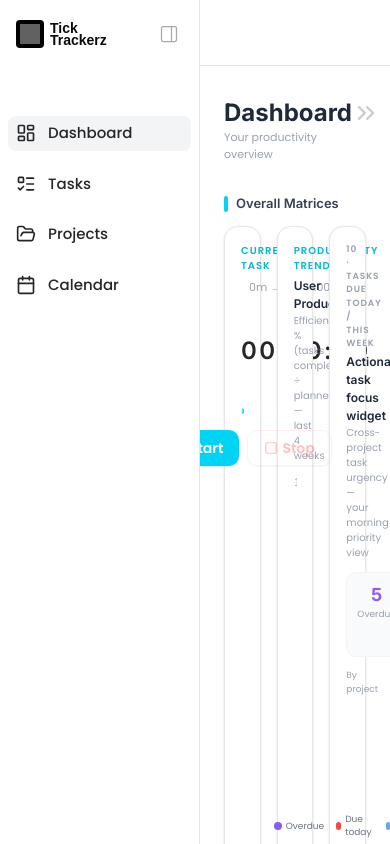
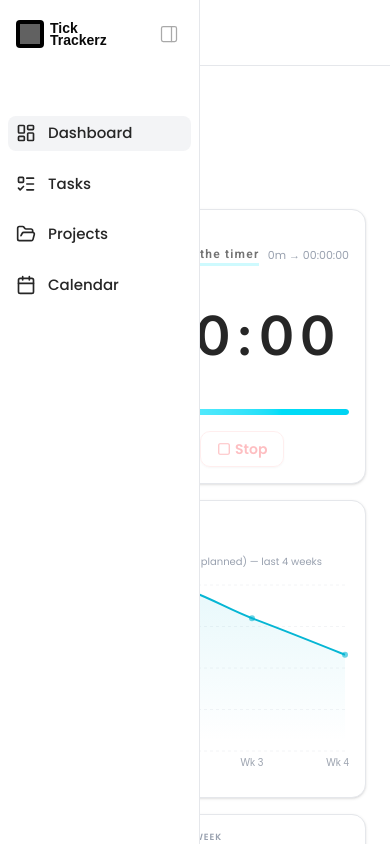
Before and after one commit to DevpratapTomar2005/prod-track, a React (Vite) app in the folder frontend/: page /devpratap/dashboard in a window 390 px wide. Built offline with nearby package versions, Linux system fonts and the light colour scheme; grey boxes are pictures that could not be loaded.

Commit message:
ADD: Make Dashboard Responsive

```diff
--- a/frontend/src/components/Dashboard.tsx
+++ b/frontend/src/components/Dashboard.tsx
@@ -187,9 +187,9 @@ const Dashboard = () => {
               Overall Matrices
             </h2>
           </div>
-          <div className="grid grid-cols-3 gap-4">
+          <div className="grid grid-cols-3 gap-4 dashboard-overall-matricies">
             {/* Timer card */}
-            <div className="bg-white border border-gray-200 rounded-xl p-4 shadow-sm ">
+            <div className="bg-white border border-gray-200 rounded-xl p-4 shadow-sm dashboard-overall-matricies-1">
               <SectionLabel>Current Task</SectionLabel>
               <Timer
                 value={0}
@@ -204,7 +204,7 @@ const Dashboard = () => {
             </div>
 
             {/* User Productivity */}
-            <div className="bg-white border border-gray-200 rounded-xl p-4 shadow-sm">
+            <div className="bg-white border border-gray-200 rounded-xl p-4 shadow-sm dashboard-overall-matricies-2">
               <SectionLabel>Productivity Trend</SectionLabel>
               <CardTitle>User Productivity</CardTitle>
               <CardSubtitle>
@@ -257,7 +257,7 @@ const Dashboard = () => {
             </div>
 
             {/* Actionable Task Focus — Due Widget */}
-            <div className="bg-white border border-gray-200 rounded-xl p-4 shadow-sm">
+            <div className="bg-white border border-gray-200 rounded-xl p-4 shadow-sm dashboard-overall-matricies-3">
               <p className="text-[9px] font-poppins font-semibold tracking-widest text-gray-400 uppercase mb-0.5">
                 {tasksDueSummary.total} · Tasks due today / this week
               </p>
@@ -387,7 +387,7 @@ const Dashboard = () => {
               Tasks Matrices
             </h2>
           </div>
-          <div className="grid grid-cols-4 gap-4">
+          <div className="grid grid-cols-4 gap-4 dashboard-task-matrices">
             {/* Matrix 1 — Today's tasks */}
             <div className="bg-white border border-gray-200 rounded-xl p-4 shadow-sm col-span-1">
               <SectionLabel>Task Matrix · 1</SectionLabel>
@@ -661,9 +661,9 @@ const Dashboard = () => {
           </div>
 
           {/* Row 1 */}
-          <div className="grid grid-cols-4 gap-4 mb-4">
+          <div className="grid md:grid-cols-7 xl:grid-cols-4 gap-4 mb-4 first-proj-matrix-row">
             {/* Weekly velocity */}
-            <div className="bg-white border border-gray-200 rounded-xl p-4 shadow-sm col-span-2">
+            <div className="bg-white border border-gray-200 rounded-xl p-4 shadow-sm md:col-span-3 xl:col-span-2 first-proj-matrix-row-1">
               <SectionLabel>Project Matrix · 1</SectionLabel>
               <CardTitle>Weekly Velocity Across Active Projects</CardTitle>
               <CardSubtitle>Tasks completed per week per project</CardSubtitle>
@@ -744,7 +744,7 @@ const Dashboard = () => {
             </div>
 
             {/* Stuck in progress */}
-            <div className="bg-white border border-gray-200 rounded-xl p-4 shadow-sm col-span-1">
+            <div className="bg-white border border-gray-200 rounded-xl p-4 shadow-sm md:col-span-2 xl:col-span-1 first-proj-matrix-row-2">
               <SectionLabel>Project Matrix · 2</SectionLabel>
               <CardTitle>Tasks Stuck in "In Progress" Too Long</CardTitle>
               <CardSubtitle>
@@ -801,7 +801,7 @@ const Dashboard = () => {
             </div>
 
             {/* Due in 7 days */}
-            <div className="bg-white border border-gray-200 rounded-xl p-4 shadow-sm col-span-1">
+            <div className="bg-white border border-gray-200 rounded-xl p-4 shadow-sm md:col-span-2 xl:col-span-1 first-proj-matrix-row-3">
               <SectionLabel>Project Matrix · 3</SectionLabel>
               <CardTitle>Due in the Next 7 Days</CardTitle>
               <CardSubtitle>
@@ -849,9 +849,9 @@ const Dashboard = () => {
           </div>
 
           {/* Row 2 */}
-          <div className="grid grid-cols-3 gap-4">
+          <div className="grid grid-cols-3 gap-4 secnd-proj-matrix-row">
             {/* Hours vs Progress */}
-            <div className="bg-white border border-gray-200 rounded-xl p-4 shadow-sm">
+            <div className="bg-white border border-gray-200 rounded-xl p-4 shadow-sm secnd-proj-matrix-row-1">
               <SectionLabel>Project Matrix · 4</SectionLabel>
               <CardTitle>Hours Invested vs Progress Achieved</CardTitle>
               <CardSubtitle>
@@ -928,7 +928,7 @@ const Dashboard = () => {
             </div>
 
             {/* Project delivery breakdown */}
-            <div className="bg-white border border-gray-200 rounded-xl p-4 shadow-sm">
+            <div className="bg-white border border-gray-200 rounded-xl p-4 shadow-sm secnd-proj-matrix-row-2">
               <SectionLabel>Project Matrix · 5</SectionLabel>
               <CardTitle>Project Delivery Breakdown</CardTitle>
               <CardSubtitle>
@@ -993,7 +993,7 @@ const Dashboard = () => {
             </div>
 
             {/* Most overrun projects */}
-            <div className="bg-white border border-gray-200 rounded-xl p-4 shadow-sm">
+            <div className="bg-white border border-gray-200 rounded-xl p-4 shadow-sm secnd-proj-matrix-row-3">
               <SectionLabel>Project Matrix · 6</SectionLabel>
               <CardTitle>Most Overrun Projects</CardTitle>
               <CardSubtitle>
--- a/frontend/src/components/TaskCreateModal.tsx
+++ b/frontend/src/components/TaskCreateModal.tsx
@@ -224,7 +224,7 @@ const TaskCreateModal = ({onCancel}: {onCancel: () => void}) => {
 
         {/* Start & Due Date */}
         <div className="mt-10 flex items-center gap-4">
-          <div className="w-1/2">
+          <div className="w-1/2 flex flex-col">
             <span className="text-lg font-inter font-semibold text-neutral-800 mb-2">
               Start Date
             </span>
@@ -255,7 +255,7 @@ const TaskCreateModal = ({onCancel}: {onCancel: () => void}) => {
               </PopoverContent>
             </Popover>
           </div>
-          <div className="w-1/2">
+          <div className="w-1/2 flex flex-col">
             <span className="text-lg font-inter font-semibold text-neutral-800 mb-2">
               Due Date
             </span>
--- a/frontend/src/components/Topbar.tsx
+++ b/frontend/src/components/Topbar.tsx
@@ -23,7 +23,7 @@ const Topbar = ({ isExpanded }: { isExpanded: boolean }) => {
 
   return (
     <div
-      className={`p-4 border-b border-gray-200  bg-white fixed top-0 z-3 h-[66px]  ${isExpanded ? "w-[calc(100%-200px)]" : "w-[calc(100%-53px)]"} flex items-center justify-end gap-4 transition-width duration-20 ease-in-out`}
+      className={`p-4 border-b border-gray-200  bg-white fixed top-0 z-3 h-[66px] top-bar  ${isExpanded ? "md:w-full lg:w-[calc(100%-200px)]" : "w-[calc(100%-53px)]"} flex items-center justify-end gap-4 transition-width duration-20 ease-in-out`}
     >
       {location.pathname === `/${name}/tasks` ||
       location.pathname === `/${name}/projects` ? (
--- a/frontend/src/index.css
+++ b/frontend/src/index.css
@@ -1,5 +1,5 @@
-@import url('https://fonts.googleapis.com/css2?family=Inter:ital,opsz,wght@0,14..32,100..900;1,14..32,100..900&family=Poppins:ital,wght@0,100;0,200;0,300;0,400;0,500;0,600;0,700;0,800;0,900;1,100;1,200;1,300;1,400;1,500;1,600;1,700;1,800;1,900&display=swap');
-@import url('https://fonts.googleapis.com/css2?family=Roboto:ital,wght@0,100..900;1,100..900&display=swap');
+@import url("https://fonts.googleapis.com/css2?family=Inter:ital,opsz,wght@0,14..32,100..900;1,14..32,100..900&family=Poppins:ital,wght@0,100;0,200;0,300;0,400;0,500;0,600;0,700;0,800;0,900;1,100;1,200;1,300;1,400;1,500;1,600;1,700;1,800;1,900&display=swap");
+@import url("https://fonts.googleapis.com/css2?family=Roboto:ital,wght@0,100..900;1,100..900&display=swap");
 @import "tailwindcss";
 @import "tw-animate-css";
 @import "shadcn/tailwind.css";
@@ -14,19 +14,19 @@ body {
 }
 
 .font-inter {
-  font-family: 'Inter', sans-serif;
+  font-family: "Inter", sans-serif;
 }
 .font-poppins {
-  font-family: 'Poppins', sans-serif;
+  font-family: "Poppins", sans-serif;
 }
 
 .font-roboto {
-  font-family: 'Roboto', sans-serif;
+  font-family: "Roboto", sans-serif;
 }
 
 @theme inline {
   --font-heading: var(--font-sans);
-  --font-sans: 'Geist Variable', sans-serif;
+  --font-sans: "Geist Variable", sans-serif;
   --color-sidebar-ring: var(--sidebar-ring);
   --color-sidebar-border: var(--sidebar-border);
   --color-sidebar-accent-foreground: var(--sidebar-accent-foreground);
@@ -148,18 +148,111 @@ body {
   }
 }
 
-.sidebar-expanded{
+.sidebar-expanded {
   width: 200px;
 }
 
-.sidebar-collapsed{
-  width:53px;
+.sidebar-collapsed {
+  width: 53px;
 }
 
 @media (max-width: 640px) {
-
-.task-create-modal, .view-task-modal {
-  width: 100% !important;
+  .task-create-modal,
+  .view-task-modal {
+    width: 100% !important;
+  }
 }
 
+@media (max-width: 900px) {
+  .dashboard-task-matrices {
+    grid-template-columns: repeat(2, minmax(0, 1fr));
+  }
+  .first-proj-matrix-row {
+    grid-template-columns: repeat(2, minmax(0, 1fr));
+  }
+  .first-proj-matrix-row-1 {
+    grid-column: span 2;
+  }
+  .first-proj-matrix-row-2,
+  .first-proj-matrix-row-3 {
+    grid-column: span 1 / span 1;
+  }
 }
+
+@media (max-width: 800px) {
+  .top-bar {
+    width: 100% !important;
+  }
+  .dashboard-overall-matricies {
+    display: grid;
+    grid-template-columns: repeat(2, minmax(0, 1fr));
+  }
+
+  .dashboard-overall-matricies-1 {
+    grid-column: span 2 / span 2;
+  }
+  .dashboard-overall-matricies-2,
+  .dashboard-overall-matricies-3 {
+    grid-column: span 1 / span 1;
+  }
+}
+
+@media (max-width: 650px) {
+  .secnd-proj-matrix-row {
+    grid-template-columns: repeat(2, minmax(0, 1fr));
+  }
+  .secnd-proj-matrix-row-1,
+  .secnd-proj-matrix-row-2 {
+    grid-column: span 1 / span 1;
+  }
+  .secnd-proj-matrix-row-3 {
+    grid-column: span 2 / span 2;
+  }
+}
+
+@media (max-width: 500px) {
+  .dashboard-overall-matricies {
+    display: grid;
+    grid-template-columns: repeat(1, minmax(0, 1fr));
+  }
+
+  .dashboard-overall-matricies-1 {
+    grid-column: span 1 / span 1;
+  }
+  .dashboard-overall-matricies-2,
+  .dashboard-overall-matricies-3 {
+    grid-column: span 1 / span 1;
+  }
+  .dashboard-task-matrices {
+    grid-template-columns: repeat(1, minmax(0, 1fr)) !important;
+  }
+  .first-proj-matrix-row {
+    grid-template-columns: repeat(1, minmax(0, 1fr));
+  }
+  .first-proj-matrix-row-1 {
+    grid-column: span 1;
+  }
+  .first-proj-matrix-row-2,
+  .first-proj-matrix-row-3 {
+    grid-column: span 1 / span 1;
+  }
+  .secnd-proj-matrix-row {
+    grid-template-columns: repeat(1, minmax(0, 1fr));
+  }
+  .secnd-proj-matrix-row-1,
+  .secnd-proj-matrix-row-2 {
+    grid-column: span 1 / span 1;
+  }
+  .secnd-proj-matrix-row-3 {
+    grid-column: span 1 / span 1;
+  }
+}
+
+@media (max-width: 767px) {
+  .sidebar-layout-div {
+    z-index: 10;
+  }
+  .layout-outlet-div {
+    width: 100%;
+  }
+}
--- a/frontend/src/pages/MainLayout.tsx
+++ b/frontend/src/pages/MainLayout.tsx
@@ -10,10 +10,10 @@ const MainLayout = () => {
   return (
     <div>
       <div className="flex relative h-screen">
-        <div className="fixed left-0 top-0">
+        <div className="fixed left-0 top-0 md:z-10 lg:z-0 sidebar-layout-div">
           <Sidebar isExpanded={isExpanded} setIsExpanded={setIsExpanded} />
         </div>
-        <div className={`relative overflow-hidden transition-width duration-20 ease-in-out ${isExpanded ? 'ml-[200px] w-[calc(100%-200px)]' : "ml-[53px] w-[calc(100%-53px)]"}`}>
+        <div className={`relative overflow-hidden transition-width duration-20 ease-in-out layout-outlet-div ${isExpanded ? 'lg:ml-[200px] lg:w-[calc(100%-200px)]' : "ml-[53px] w-[calc(100%-53px)]"}`}>
           {location.pathname !== `/${name}/calendar` ? <Topbar isExpanded={isExpanded} /> : null}
           <Outlet />
         </div>
```
